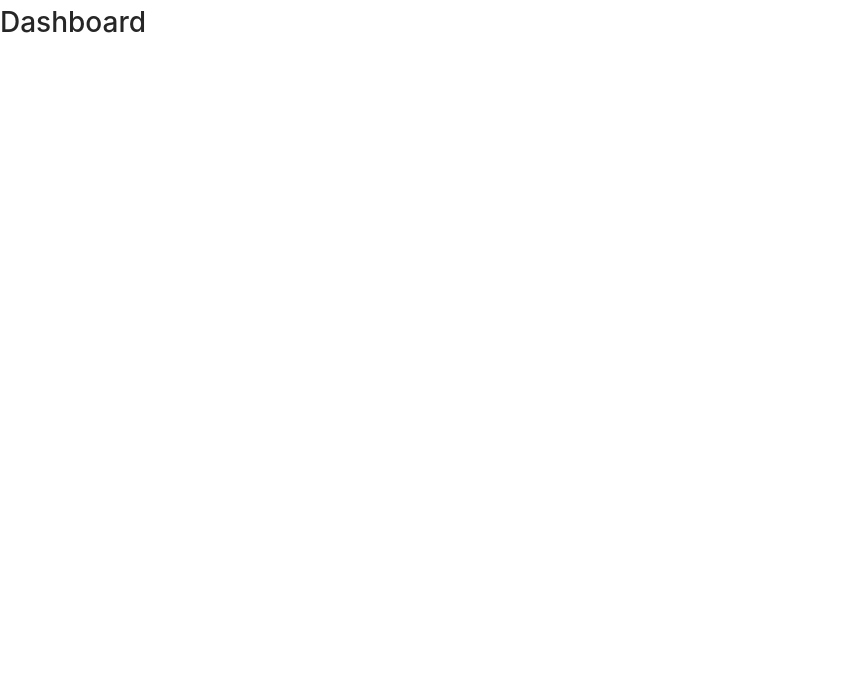
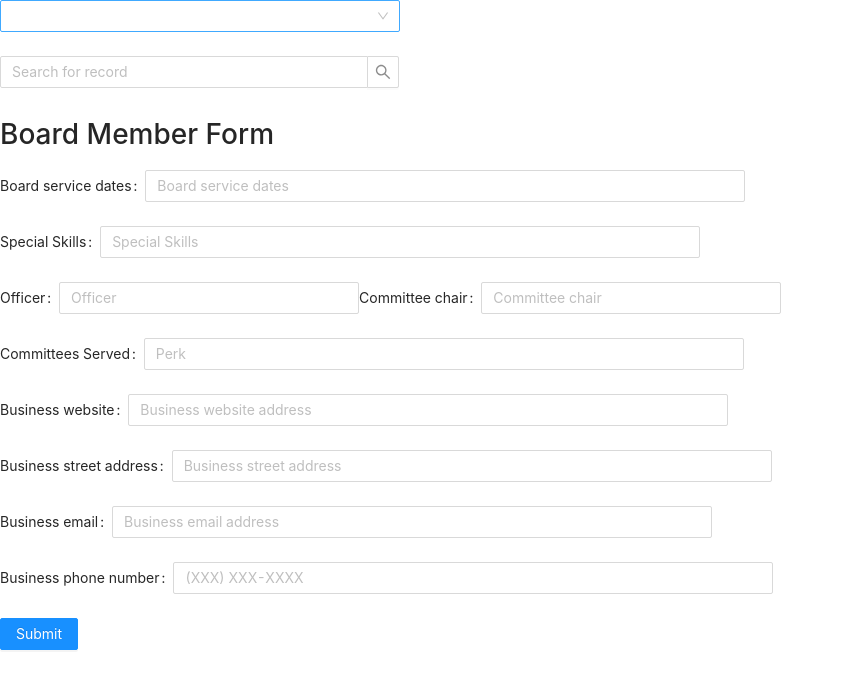
Before and after one commit to BloomTech-Labs/beerthoven-fe, a React (Create React App) app: page /boardmember in a window 1280 px wide. Shown: the top 688 px of the page, without its empty margins (0-844 px from the left). Built offline with nearby package versions, Linux system fonts and the light colour scheme.

Commit message:
Board Member Form Skeleton

```diff
--- a/src/App.js
+++ b/src/App.js
@@ -10,6 +10,7 @@ import BackDrop from './components/BackDrop/BackDrop';
 import TicketForm from './components/forms/TicketForm';
 import VolunteerForm from './components/forms/VolunteerForm';
 import BenefactorForm from './components/forms/BenefactorForm'
+import BoardMemberForm from './components/forms/BoardMemberForm';
 
 
 function App () {
@@ -24,6 +25,9 @@ function App () {
 				</Route>
 				<Route path='/benefactor'>
 					<BenefactorForm />
+				</Route>
+				<Route path='/boardmember'>
+					<BoardMemberForm />
 				</Route>
 				<Route path='/people'>
 					<PeopleForm />
--- a/src/components/forms/BoardMemberForm.js
+++ b/src/components/forms/BoardMemberForm.js
@@ -0,0 +1,90 @@
+import React from 'react';
+import { useForm } from 'react-hook-form';
+
+import { Form, Input, Button, Row, Col, Select } from 'antd';
+
+const {Option} = Select;
+const {TextArea} = Input;
+const {Search} = Input;
+const BoardMemberForm = () => {
+    const {register, handleSubmit, errors} = useForm()
+    const onSubmit = data => {
+        console.log(data)
+    }
+    return (
+        <Form onSubmit={handleSubmit(onSubmit)}>
+            <Form.Item name=''>
+				<Select style={{width: 400}}>
+					<Option>Board Member Form</Option>
+				</Select>
+			</Form.Item>
+			<Form.Item name=''>
+				<Search placeholder='Search for record' onSearch={value => console.log(value)} style={{ width: 400 }} />
+			</Form.Item>
+			<h1>Board Member Form</h1>
+            <Row>
+				<Col>
+					<Form.Item name='' label='Board service dates'>
+						<Input placeholder='Board service dates' style={{ width: 600 }} />
+					</Form.Item>
+				</Col>
+			</Row>
+            <Row>
+				<Col>
+					<Form.Item name='' label='Special Skills'>
+						<Input placeholder='Special Skills' style={{ width: 600 }} />
+					</Form.Item>
+				</Col>
+			</Row>
+            <Row>
+				<Col>
+					<Form.Item name='' label='Officer'>
+						<Input placeholder='Officer' style={{ width: 300 }} />
+					</Form.Item>
+				</Col>
+                <Col>
+					<Form.Item name='' label='Committee chair'>
+						<Input placeholder='Committee chair' style={{ width: 300 }} />
+					</Form.Item>
+				</Col>
+			</Row>
+            <Row>
+				<Col>
+					<Form.Item name='' label='Committees Served'>
+						<Input placeholder='Perk' style={{ width: 600 }} />
+					</Form.Item>
+				</Col>
+			</Row>
+            <Row>
+				<Col>
+					<Form.Item name='' label='Business website'>
+						<Input placeholder='Business website address' style={{ width: 600 }} />
+					</Form.Item>
+				</Col>
+			</Row>
+            <Row>
+				<Col>
+					<Form.Item name='' label='Business street address'>
+						<Input placeholder='Business street address' style={{ width: 600 }} />
+					</Form.Item>
+				</Col>
+			</Row>
+            <Row>
+				<Col>
+					<Form.Item name='' label='Business email'>
+						<Input placeholder='Business email address' style={{ width: 600 }} />
+					</Form.Item>
+				</Col>
+			</Row>
+            <Row>
+				<Col>
+					<Form.Item name='' label='Business phone number'>
+						<Input placeholder='(XXX) XXX-XXXX' style={{ width: 600 }} />
+					</Form.Item>
+				</Col>
+			</Row>
+            <Button type="primary">Submit</Button>
+        </Form>
+    )
+}
+export default BoardMemberForm
```
